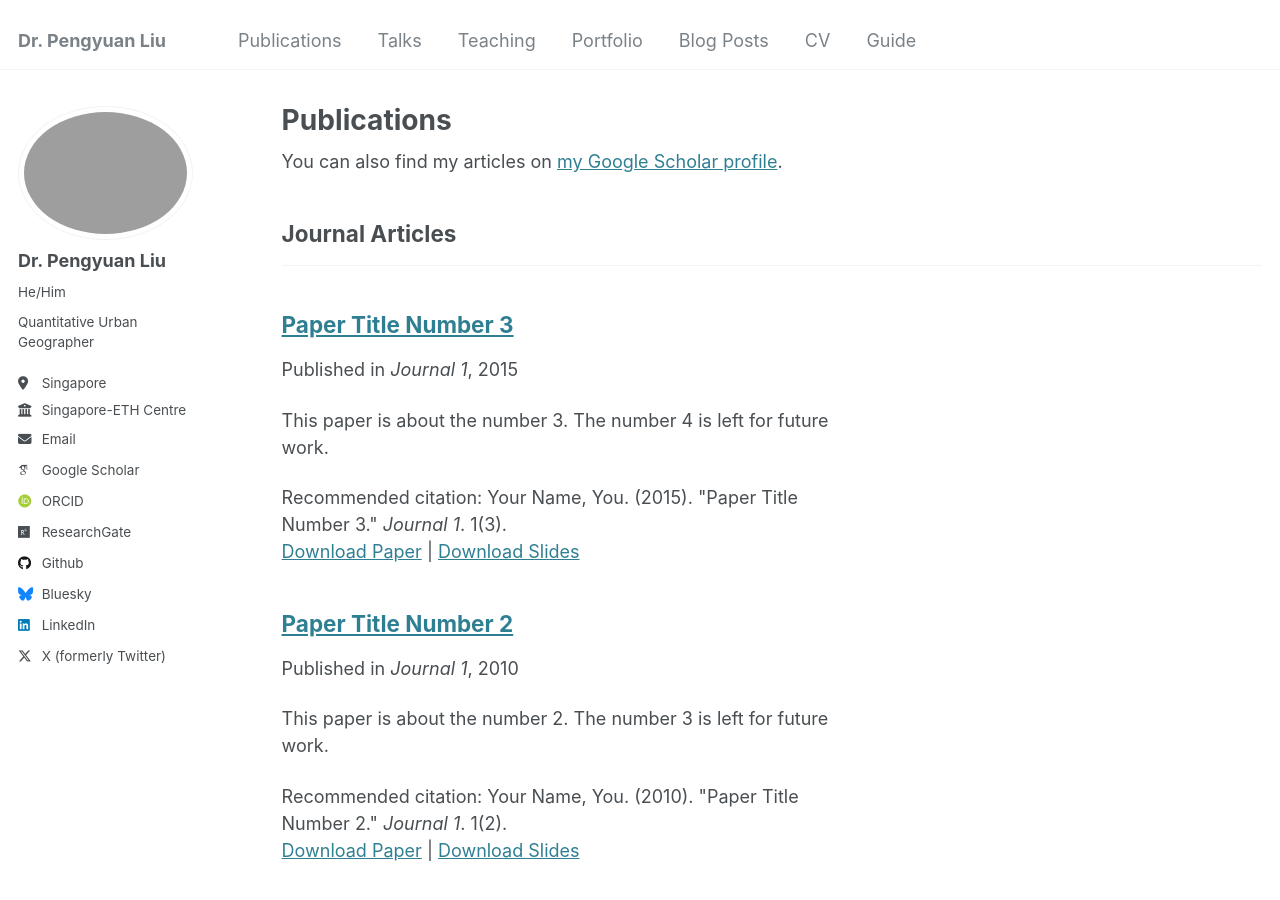
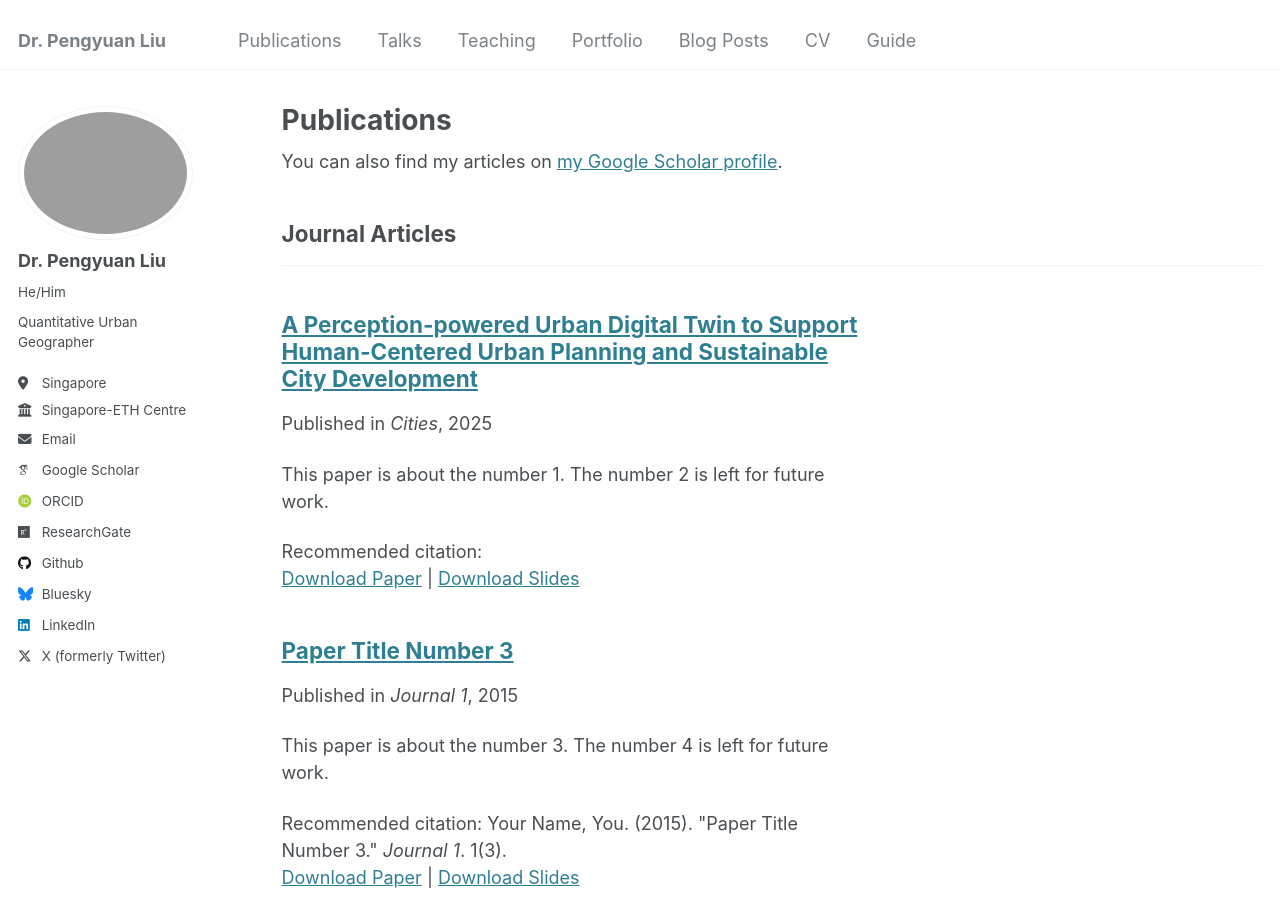
Before and after one commit to PengyuanLiu1993/pengyuanliu1993.github.io, a Jekyll site: the page built from _pages/publications.html, in a window 1280 px wide and 900 px high. Built offline with Jekyll 4.4.1, drawn with Linux system fonts in a browser that asks for light colours; some web fonts are replaced; a file with an impossible date is left out.

Commit message:
Update 2009-10-01-paper-title-number-1.md

```diff
--- a/_publications/2009-10-01-paper-title-number-1.md
+++ b/_publications/2009-10-01-paper-title-number-1.md
@@ -4,7 +4,7 @@ collection: publications
 category: manuscripts
 permalink:
 excerpt: 'This paper is about the number 1. The number 2 is left for future work.'
-date: 2024
+date: 2025-01-01
 venue: 'Cities'
 slidesurl: ''
 paperurl: ''
```
